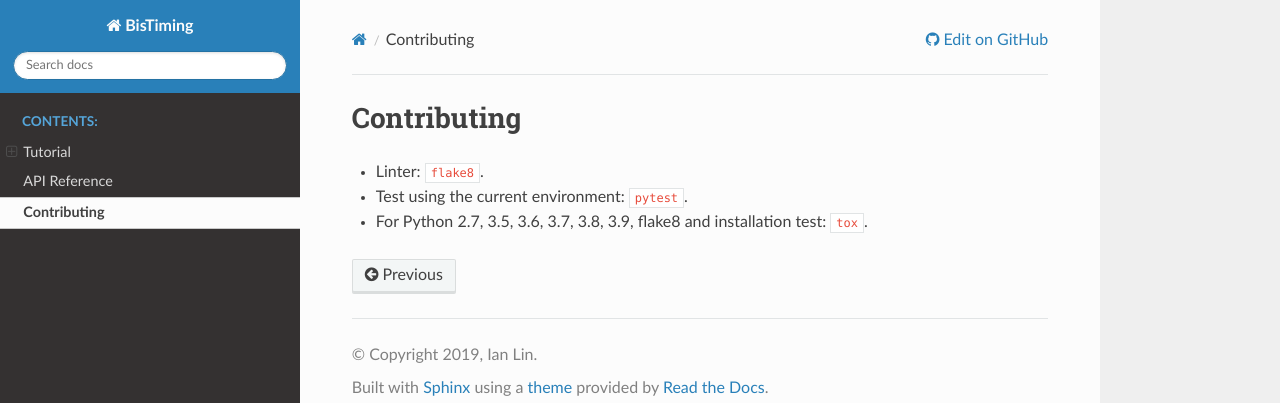
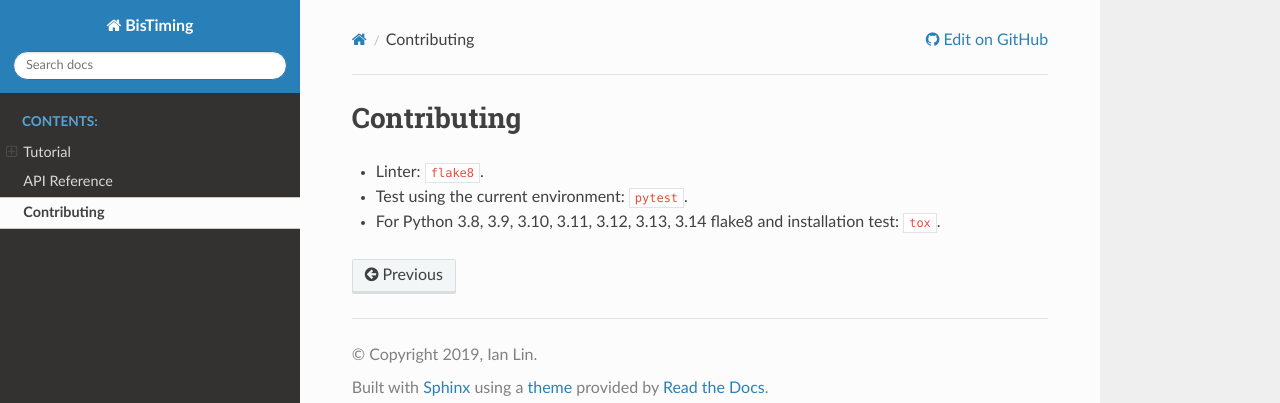
Before and after one commit to ianlini/bistiming, a Sphinx documentation site: the page built from docs/contributing.rst, in a window 1280 px wide. Shown: the top 403 px of the page. Built offline with Sphinx 7.4.7 and the Read the Docs theme 3.1.0, drawn with Linux system fonts in a browser that asks for light colours.

Commit message:
Update Sphinx config (#36)

```diff
--- a/docs/contributing.rst
+++ b/docs/contributing.rst
@@ -3,4 +3,4 @@
 
 * Linter: ``flake8``.
 * Test using the current environment: ``pytest``.
-* For Python 2.7, 3.5, 3.6, 3.7, 3.8, 3.9, flake8 and installation test: ``tox``.
+* For Python 3.8, 3.9, 3.10, 3.11, 3.12, 3.13, 3.14 flake8 and installation test: ``tox``.
--- a/docs/requirements.txt
+++ b/docs/requirements.txt
@@ -1,2 +1,2 @@
-sphinx==3.2.1
-sphinx-rtd-theme==0.5.0
+sphinx==8.1.3
+sphinx-rtd-theme==3.0.1
```
Also changed, not shown: .readthedocs.yml.
